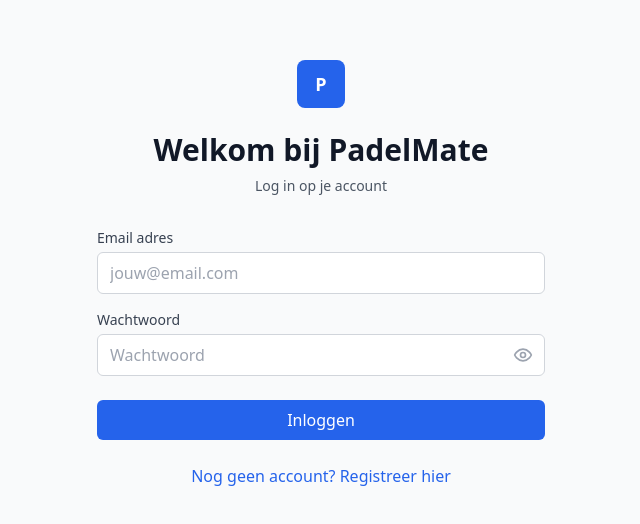
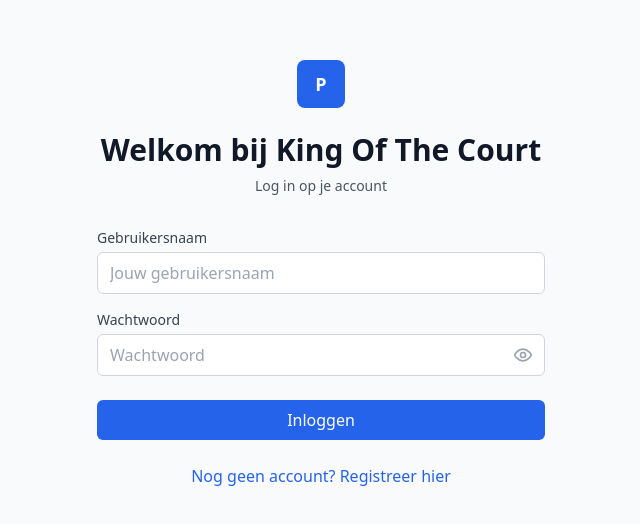
Before and after one commit to dannyjanse/padelmate, a React (Vite) app in the folder frontend/: page /login in a window 1280 px wide. Shown: the part 126-650 px from the top of the page, without its empty margins (319-959 px from the left). Built offline with nearby package versions, Linux system fonts and the light colour scheme; no server answers.

Commit message:
reg_met_username

```diff
--- a/frontend/src/contexts/AuthContext.tsx
+++ b/frontend/src/contexts/AuthContext.tsx
@@ -5,8 +5,8 @@ import type { User } from '../types';
 interface AuthContextType {
   user: User | null;
   loading: boolean;
-  login: (email: string, password: string) => Promise<void>;
-  register: (name: string, email: string, password: string) => Promise<void>;
+  login: (username: string, password: string) => Promise<void>;
+  register: (name: string, password: string, email?: string) => Promise<void>;
   logout: () => Promise<void>;
 }
 
@@ -60,9 +60,9 @@ export const AuthProvider: React.FC<AuthProviderProps> = ({ children }) => {
     }
   };
 
-  const login = async (email: string, password: string) => {
+  const login = async (username: string, password: string) => {
     try {
-      const response = await authAPI.login({ email, password });
+      const response = await authAPI.login({ username, password });
       const userData = response.data.user;
       setUser(userData);
       localStorage.setItem('user', JSON.stringify(userData));
@@ -71,7 +71,7 @@ export const AuthProvider: React.FC<AuthProviderProps> = ({ children }) => {
     }
   };
 
-  const register = async (name: string, email: string, password: string) => {
+  const register = async (name: string, password: string, email?: string) => {
     try {
       const response = await authAPI.register({ name, email, password });
       const userData = response.data.user;
--- a/frontend/src/pages/Login.tsx
+++ b/frontend/src/pages/Login.tsx
@@ -7,7 +7,7 @@ const Login = () => {
   const navigate = useNavigate();
   const { login } = useAuth();
   const [formData, setFormData] = useState({
-    email: '',
+    username: '',
     password: '',
   });
   const [showPassword, setShowPassword] = useState(false);
@@ -28,7 +28,7 @@ const Login = () => {
     setLoading(true);
 
     try {
-      await login(formData.email, formData.password);
+      await login(formData.username, formData.password);
       navigate('/dashboard');
     } catch (err: any) {
       setError(err.response?.data?.error || 'Login mislukt');
@@ -45,7 +45,7 @@ const Login = () => {
             <span className="text-white font-bold text-lg">P</span>
           </div>
           <h2 className="mt-6 text-center text-3xl font-extrabold text-gray-900">
-            Welkom bij PadelMate
+            Welkom bij King Of The Court
           </h2>
           <p className="mt-2 text-center text-sm text-gray-600">
             Log in op je account
@@ -61,18 +61,18 @@ const Login = () => {
 
           <div className="space-y-4">
             <div>
-              <label htmlFor="email" className="block text-sm font-medium text-gray-700">
-                Email adres
+              <label htmlFor="username" className="block text-sm font-medium text-gray-700">
+                Gebruikersnaam
               </label>
               <input
-                id="email"
-                name="email"
-                type="email"
-                autoComplete="email"
+                id="username"
+                name="username"
+                type="text"
+                autoComplete="username"
                 required
                 className="input-field mt-1"
-                placeholder="jouw@email.com"
-                value={formData.email}
+                placeholder="Jouw gebruikersnaam"
+                value={formData.username}
                 onChange={handleChange}
               />
             </div>
--- a/frontend/src/pages/Register.tsx
+++ b/frontend/src/pages/Register.tsx
@@ -42,7 +42,7 @@ const Register = () => {
     setLoading(true);
 
     try {
-      await register(formData.name, formData.email, formData.password);
+      await register(formData.name, formData.password, formData.email || undefined);
       navigate('/dashboard');
     } catch (err: any) {
       setError(err.response?.data?.error || 'Registratie mislukt');
@@ -62,7 +62,7 @@ const Register = () => {
             Maak je account aan
           </h2>
           <p className="mt-2 text-center text-sm text-gray-600">
-            Word lid van PadelMate
+            Word lid van King Of The Court
           </p>
         </div>
 
@@ -76,16 +76,16 @@ const Register = () => {
           <div className="space-y-4">
             <div>
               <label htmlFor="name" className="block text-sm font-medium text-gray-700">
-                Naam
+                Gebruikersnaam
               </label>
               <input
                 id="name"
                 name="name"
                 type="text"
-                autoComplete="name"
+                autoComplete="username"
                 required
                 className="input-field mt-1"
-                placeholder="Jouw naam"
+                placeholder="Jouw gebruikersnaam"
                 value={formData.name}
                 onChange={handleChange}
               />
@@ -93,16 +93,15 @@ const Register = () => {
 
             <div>
               <label htmlFor="email" className="block text-sm font-medium text-gray-700">
-                Email adres
+                Email adres (optioneel)
               </label>
               <input
                 id="email"
                 name="email"
                 type="email"
                 autoComplete="email"
-                required
                 className="input-field mt-1"
-                placeholder="jouw@email.com"
+                placeholder="jouw@email.com (optioneel)"
                 value={formData.email}
                 onChange={handleChange}
               />
--- a/frontend/src/types/index.ts
+++ b/frontend/src/types/index.ts
@@ -1,7 +1,7 @@
 export interface User {
   id: number;
   name: string;
-  email: string;
+  email?: string;
   created_at: string;
 }
 
@@ -61,12 +61,12 @@ export interface SubmitMatchResultData {
 }
 
 export interface LoginData {
-  email: string;
+  username: string;
   password: string;
 }
 
 export interface RegisterData {
   name: string;
-  email: string;
+  email?: string;
   password: string;
 }
```
Also changed, not shown: 2 other files (tests, documents, lock files or other folders).
